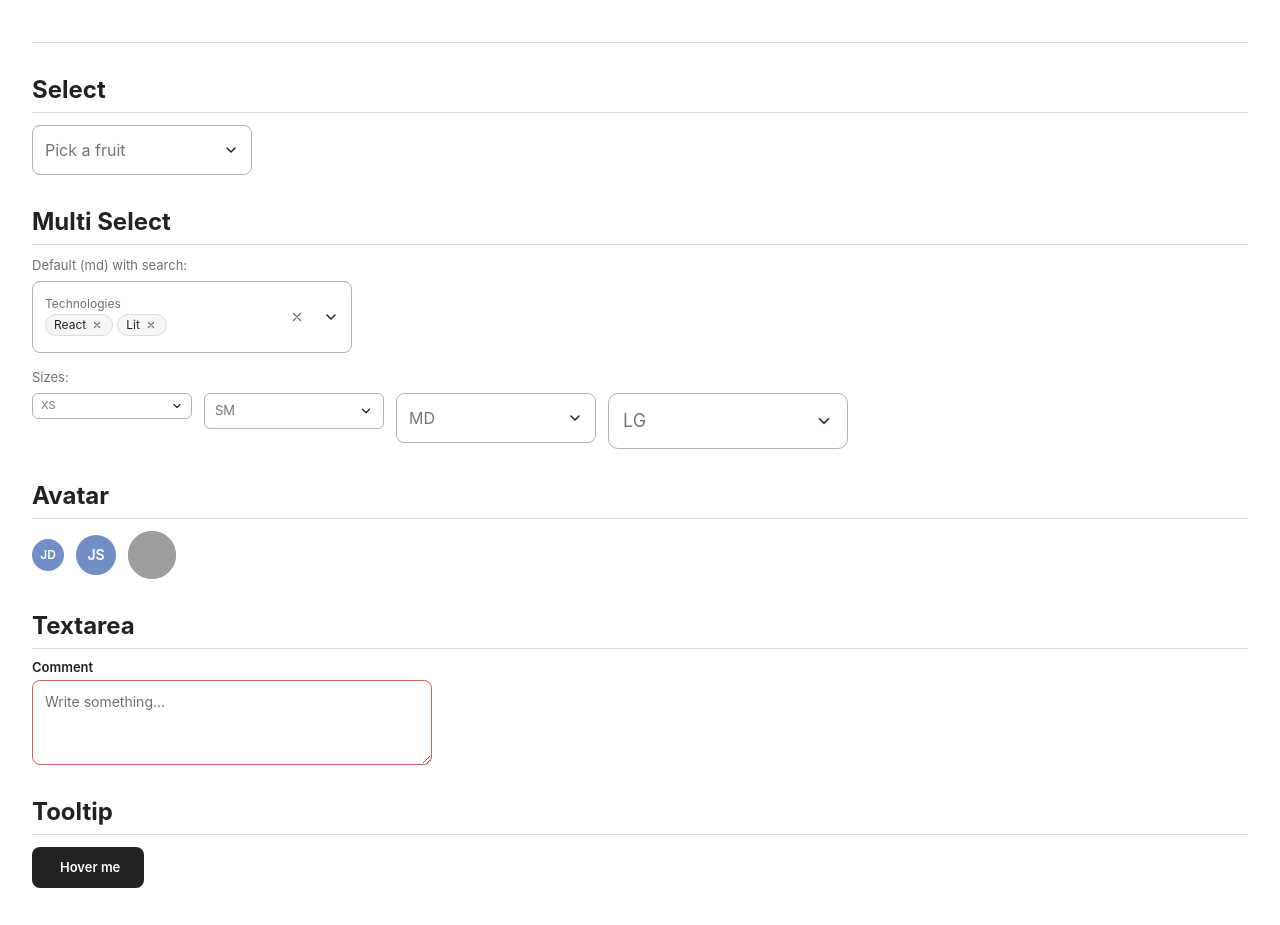
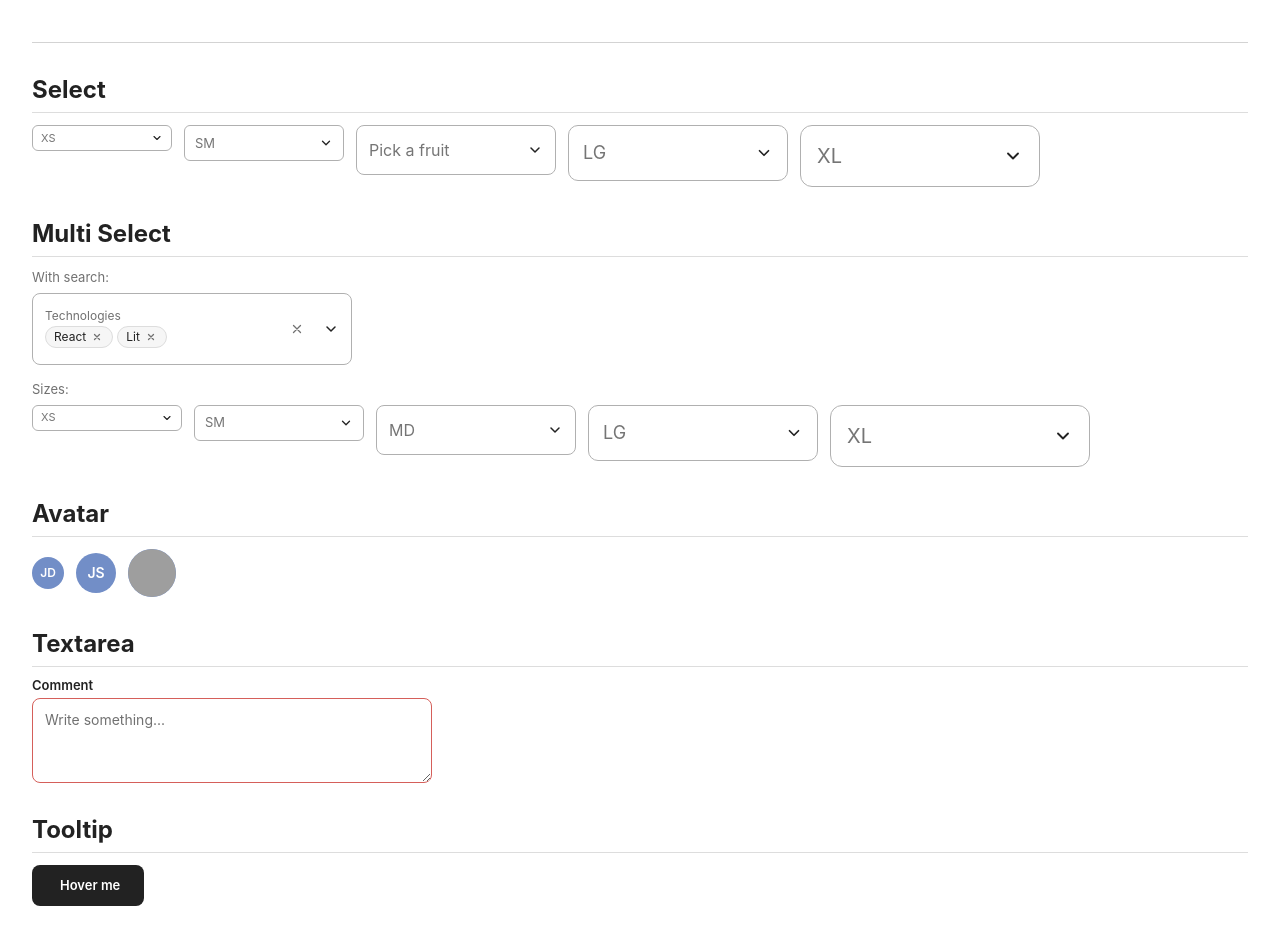
Before and after one commit to LandoCole/caylina-ui-kit, a website built with Vite: page index.html in a window 1280 px wide. Shown: the part 3460-4385 px from the top of the page. Built offline with nearby package versions, Linux system fonts and the light colour scheme.

Commit message:
Show all select and multi-select sizes in demo
Select demo now shows xs, sm, md, lg, xl side by side.
Multi-select demo adds xl variant alongside the others.

Co-Authored-By: Claude Opus 4.6 <noreply@anthropic.com>

```diff
--- a/index.html
+++ b/index.html
@@ -253,30 +253,41 @@
 
   <!-- ─── Select ─── -->
   <h2>Select</h2>
-  <div class="row">
-    <ca-select placeholder="Pick a fruit" style="width: 220px;" id="demo-select"></ca-select>
+  <div class="row" style="align-items: flex-start;">
+    <ca-select placeholder="XS" size="xs" style="width: 140px;" id="demo-select-xs"></ca-select>
+    <ca-select placeholder="SM" size="sm" style="width: 160px;" id="demo-select-sm"></ca-select>
+    <ca-select placeholder="Pick a fruit" style="width: 200px;" id="demo-select"></ca-select>
+    <ca-select placeholder="LG" size="lg" style="width: 220px;" id="demo-select-lg"></ca-select>
+    <ca-select placeholder="XL" size="xl" style="width: 240px;" id="demo-select-xl"></ca-select>
   </div>
   <script type="module">
-    document.getElementById('demo-select').options = [
+    const selectFruits = [
       { value: 'apple', label: 'Apple' },
       { value: 'banana', label: 'Banana' },
       { value: 'cherry', label: 'Cherry' },
       { value: 'date', label: 'Date' },
     ];
+    ['xs', 'sm', '', 'lg', 'xl'].forEach((sz) => {
+      const id = sz ? 'demo-select-' + sz : 'demo-select';
+      const el = document.getElementById(id);
+      el.options = selectFruits;
+      el.addEventListener('ca-change', (e) => { el.value = e.detail.value; });
+    });
   </script>
 
   <!-- ─── Multi Select ─── -->
   <h2>Multi Select</h2>
-  <p style="margin: 0 0 8px; font-size: 13px; color: var(--ca-text-muted);">Default (md) with search:</p>
+  <p style="margin: 0 0 8px; font-size: 13px; color: var(--ca-text-muted);">With search:</p>
   <div class="row">
     <ca-multi-select label="Technologies" placeholder="Select technologies..." searchable style="width: 320px;" id="demo-multi-select"></ca-multi-select>
   </div>
   <p style="margin: 12px 0 8px; font-size: 13px; color: var(--ca-text-muted);">Sizes:</p>
   <div class="row" style="align-items: flex-start;">
-    <ca-multi-select placeholder="XS" size="xs" style="width: 160px;" id="demo-multi-xs"></ca-multi-select>
-    <ca-multi-select placeholder="SM" size="sm" style="width: 180px;" id="demo-multi-sm"></ca-multi-select>
+    <ca-multi-select placeholder="XS" size="xs" style="width: 150px;" id="demo-multi-xs"></ca-multi-select>
+    <ca-multi-select placeholder="SM" size="sm" style="width: 170px;" id="demo-multi-sm"></ca-multi-select>
     <ca-multi-select placeholder="MD" size="md" style="width: 200px;" id="demo-multi-md"></ca-multi-select>
-    <ca-multi-select placeholder="LG" size="lg" style="width: 240px;" id="demo-multi-lg"></ca-multi-select>
+    <ca-multi-select placeholder="LG" size="lg" style="width: 230px;" id="demo-multi-lg"></ca-multi-select>
+    <ca-multi-select placeholder="XL" size="xl" style="width: 260px;" id="demo-multi-xl"></ca-multi-select>
   </div>
   <script type="module">
     const techOptions = [
@@ -304,7 +315,7 @@
     ms.addEventListener('ca-change', (e) => { ms.value = e.detail.value; });
 
     // Size variants
-    ['xs', 'sm', 'md', 'lg'].forEach((sz) => {
+    ['xs', 'sm', 'md', 'lg', 'xl'].forEach((sz) => {
       const el = document.getElementById('demo-multi-' + sz);
       el.options = fruitOptions;
       el.addEventListener('ca-change', (e) => { el.value = e.detail.value; });
```
